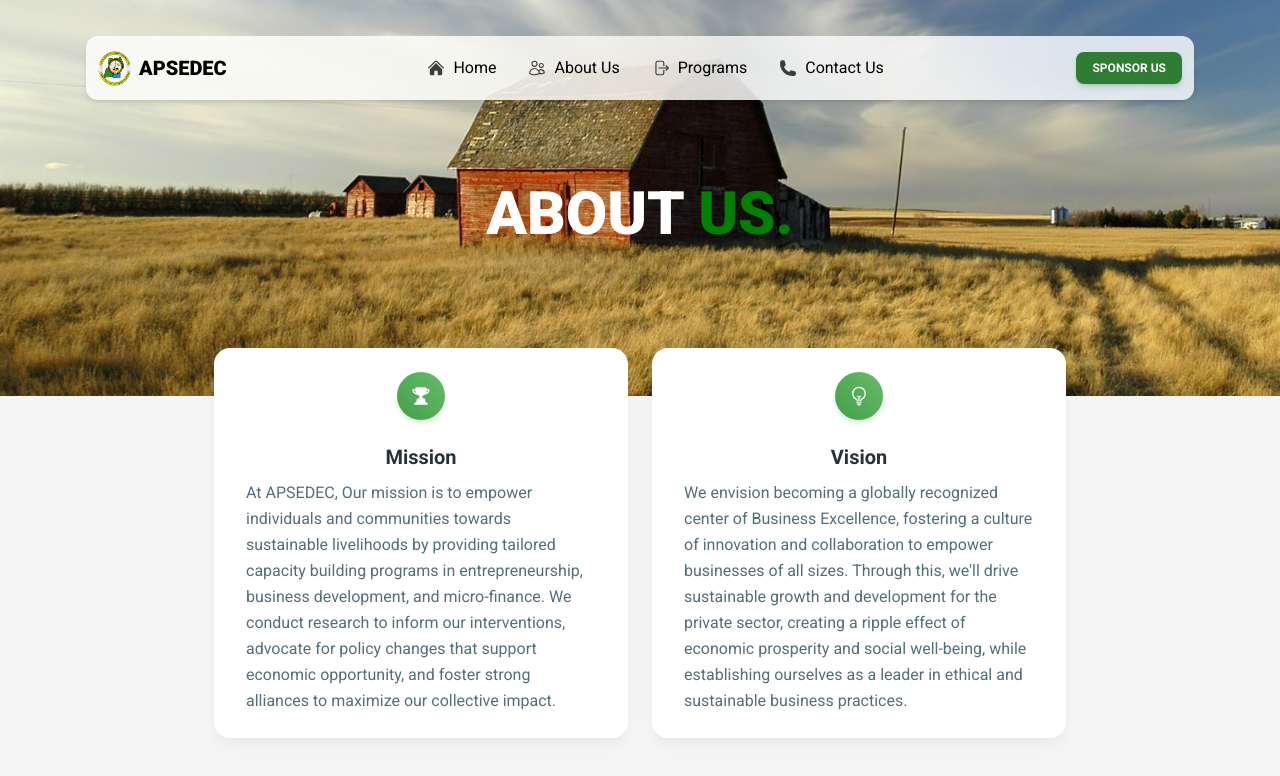
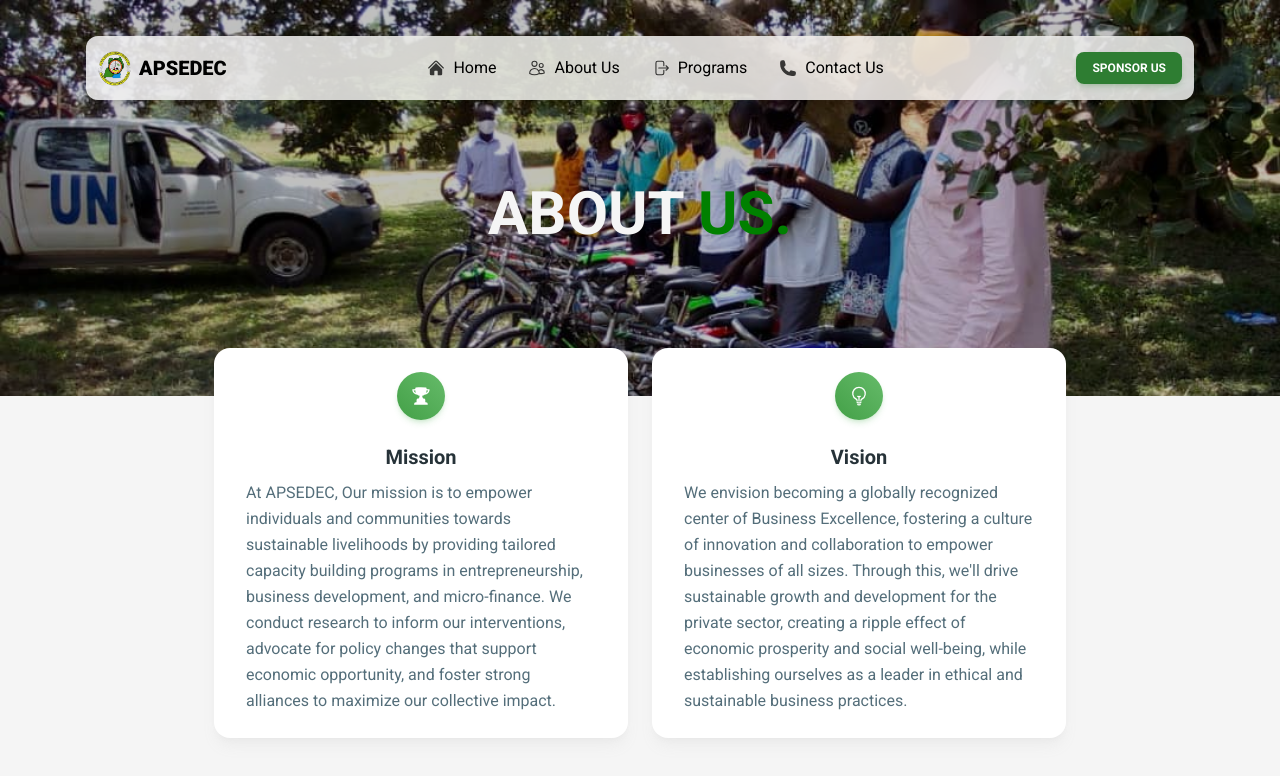
Before and after one commit to BANADDA/APSEDEC-Org, a React (Vite) app: page /about-us in a window 1280 px wide. Shown: the top 776 px of the page. Built offline with nearby package versions, Linux system fonts and the light colour scheme.

Commit message:
modified:   public/img/about.png 	modified:   src/pages/about.jsx

```diff
--- a/src/pages/about.jsx
+++ b/src/pages/about.jsx
@@ -19,13 +19,13 @@ export function About() {
     return (
         <>
             <div className="relative flex h-fit content-center items-center justify-center bg-[url('/img/about.png')] bg-cover pt-16 pb-32 ">
+            <div className="absolute top-0 h-full w-full bg-black/25" />
                 <div className="max-w-8xl container relative mx-auto">
                     <div className="flex flex-wrap items-center pt-10">
                         <div className="opacity-300 ml-auto mr-auto w-full px-4 text-center lg:w-8/12">
                             <Typography
                                 variant="h1"
-                                color="white"
-                                className="mb-6 mt-20 text-6xl font-black"
+                                className="text-gray-100 mb-6 mt-20 text-6xl font-bold"
                             >
                                 ABOUT <span className={styled["home-span"]}>US.</span>
                             </Typography>
```
Also changed, not shown: public/img/about.png.
